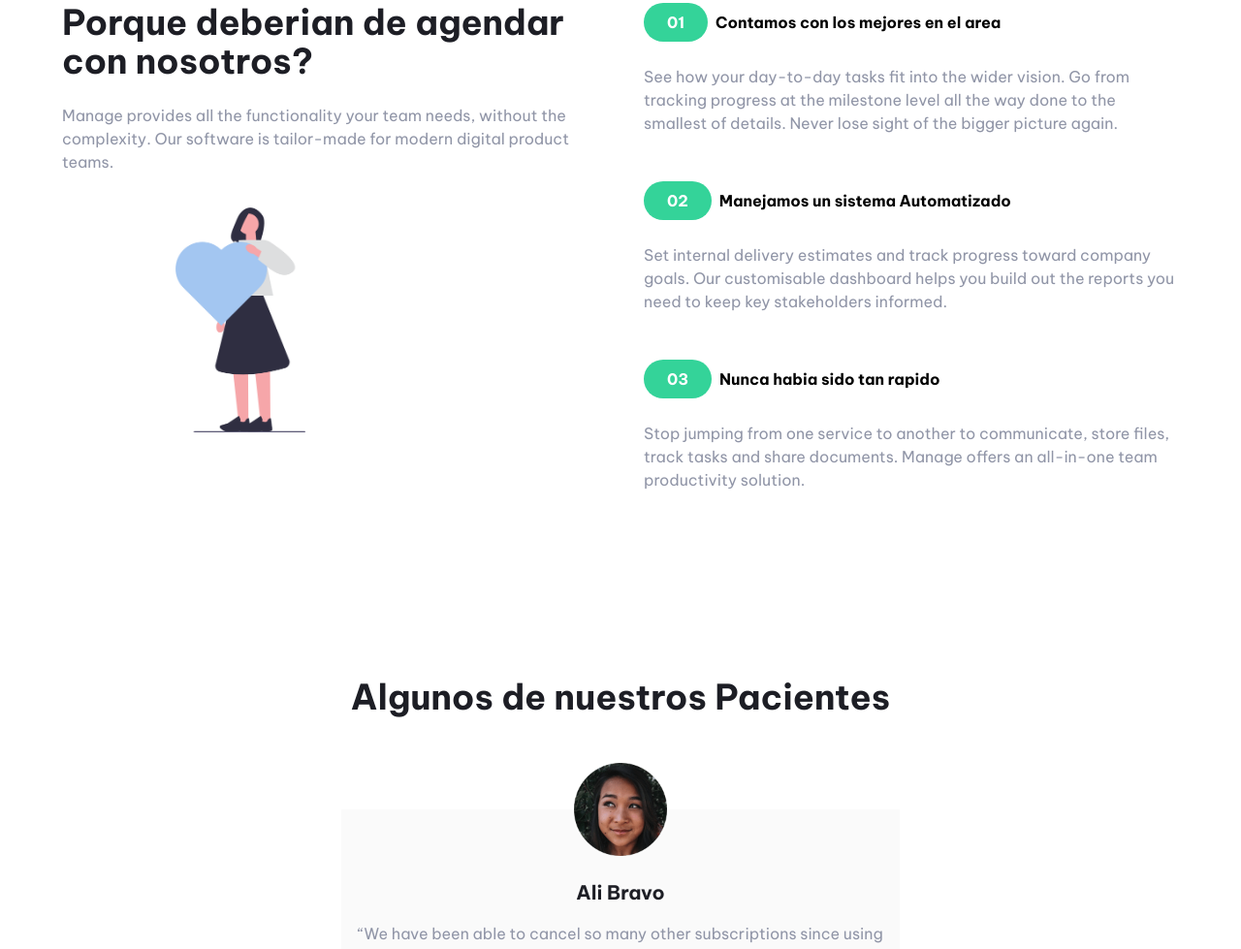
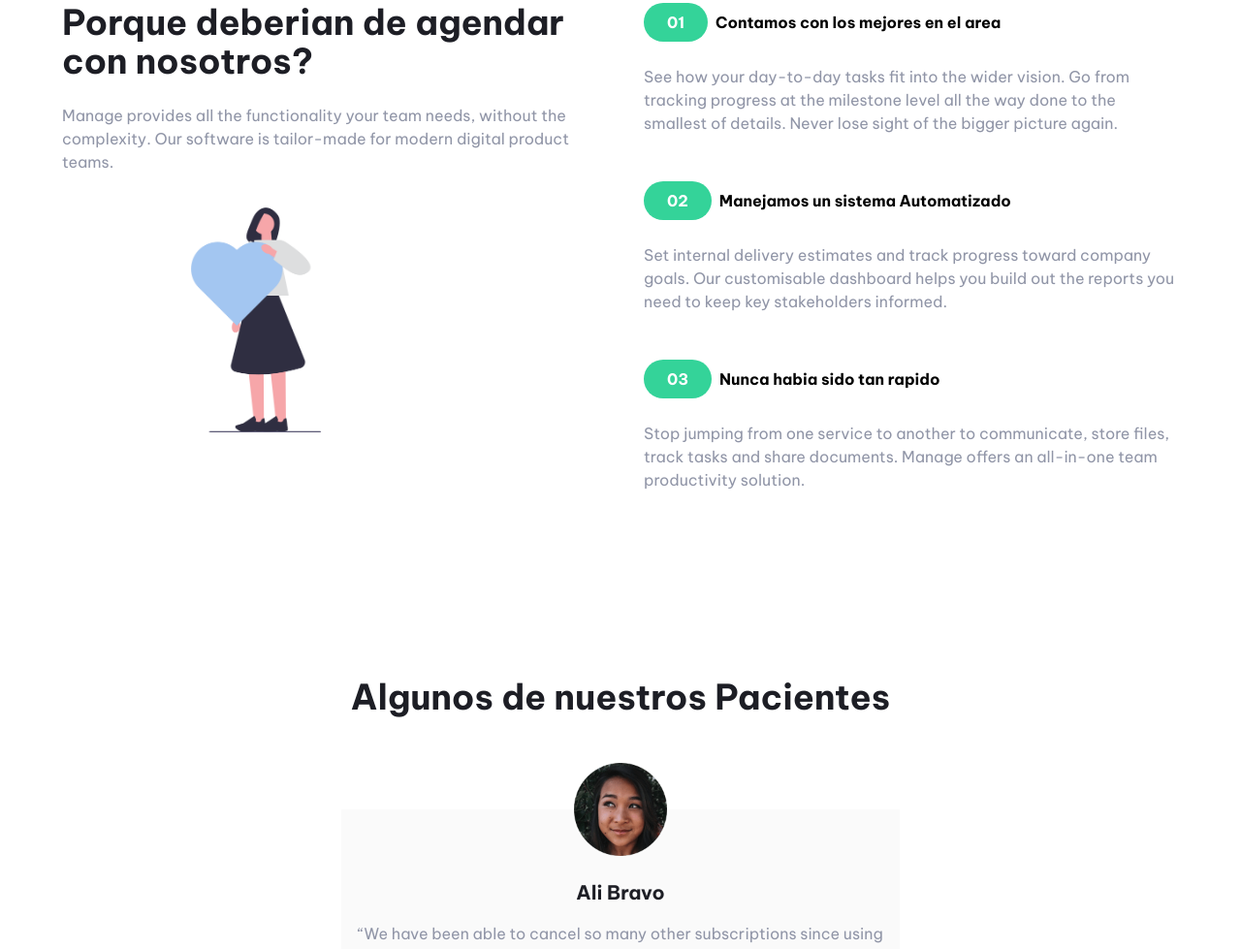
Before and after one commit to Ddun28/medical-project, a website: page views/home/index.html in a window 1280 px wide. Shown: the part 724-1703 px from the top of the page at 97% size. Drawn offline with nearby package versions, Linux system fonts and the light colour scheme.

Commit message:
add changes

```diff
--- a/views/home/index.html
+++ b/views/home/index.html
@@ -85,7 +85,7 @@
 
                 <p class="text-dark-grayish-blue">Manage provides all the functionality your team needs, without the complexity. Our software is tailor-made for modern digital product teams.</p>
 
-                <img class="w-60 ml-16" src="/img/undraw_Love_it_xkc2.png" alt="">
+                <img class="w-60 ml-20" src="/img/undraw_Love_it_xkc2.png" alt="">
 
             </article>
 
```
